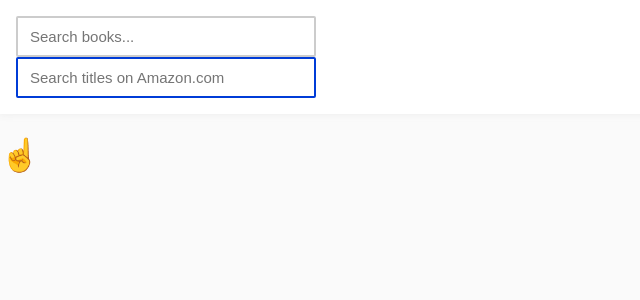
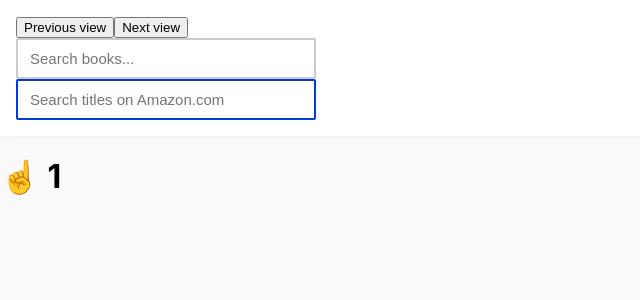
Before and after one commit to jpeldes/penguinscout, a React (Create React App) app: page / in a window 1280 px wide. Shown: the top 300 px of the page, without its empty margins (0-640 px from the left). Built offline with nearby package versions, Linux system fonts and the light colour scheme.

Commit message:
Create different views for testing different Search instances

```diff
--- a/src/App.js
+++ b/src/App.js
@@ -1,4 +1,4 @@
-import React from "react";
+import React, { useState } from "react";
 import { SearchComponent } from "features/search/SearchComponent";
 import styled from "styled-components";
 
@@ -13,18 +13,24 @@ const Header = styled.header`
   padding: 1em;
 `;
 
+const View = ({ id, children }) => <div id={id}>{ children }</div>;
+
 function App() {
+  const [activeView, setView] = useState(1);
   return (
     <div className="App">
+      <View id={activeView}>
       <Header>
+      <button onClick={() => setView(Math.max(0, activeView-1))}>Previous view</button>
+      <button onClick={() => setView(activeView+1)}>Next view</button>
         <SearchComponent
-          id="books"
+          id={activeView + "-books"}
           apiCall={apiSearchWorks}
           placeholder="Search books..."
           SearchResultItem={SearchWorksItem}
         />
         <SearchComponent
-          id="titles"
+          id={activeView + "-titles"}
           apiCall={apiSearchTitles}
           placeholder="Search titles on Amazon.com"
           SearchResultItem={SearchTitlesItem}
@@ -33,10 +39,11 @@ function App() {
       <main>
         <h1>
           <span role="img" aria-label="Look up">
-            ☝️
+            ☝️ {activeView}
           </span>
         </h1>
       </main>
+      </View>
     </div>
   );
 }
--- a/src/features/search/SearchComponent.js
+++ b/src/features/search/SearchComponent.js
@@ -1,4 +1,4 @@
-import React, { useRef } from "react";
+import React, { useRef, useEffect } from "react";
 import _ from "lodash";
 import { useDispatch, useSelector } from "react-redux";
 import {
@@ -43,6 +43,8 @@ const useSearch = (id, apiCall) => {
   const dispatch = useDispatch();
   const inputRef = useRef(null);
 
+  const searchRef = useRef(null);
+  useEffect(() => {
     const goSearch = async (searchString) => {
       try {
         const results = await apiCall(searchString);
@@ -53,18 +55,21 @@ const useSearch = (id, apiCall) => {
         dispatch(toggleSearchState({ id, isSearching: false }));
       }
     };
-  const debouncedSearch = useRef(_.debounce(goSearch, 300)).current;
+    searchRef.current = _.debounce(goSearch, 300);
+  }, [id, dispatch, apiCall]);
+
   const handleInputChange = () => {
     const searchString = inputRef.current.value;
     if (!searchString) {
-      debouncedSearch.cancel();
+      searchRef.current.cancel();
       dispatch(receiveSearch({ id, results: [] }));
       dispatch(toggleSearchState({ id, isSearching: false }));
     } else {
       dispatch(toggleSearchState({ id, isSearching: true }));
-      debouncedSearch(searchString);
+      searchRef.current(searchString);
     }
   };
+
   return [inputRef, handleInputChange];
 };
 
```
Lines whose indentation alone changed are shown as unchanged.
